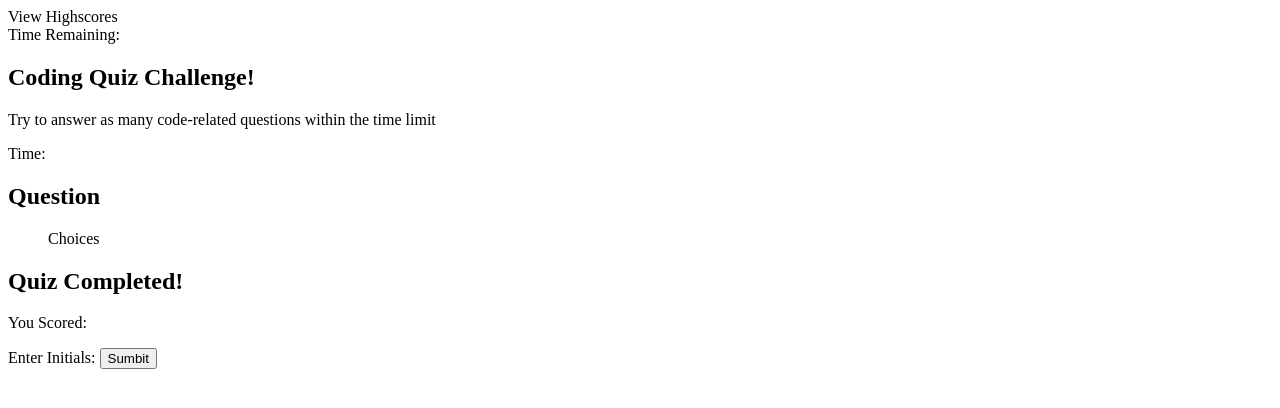
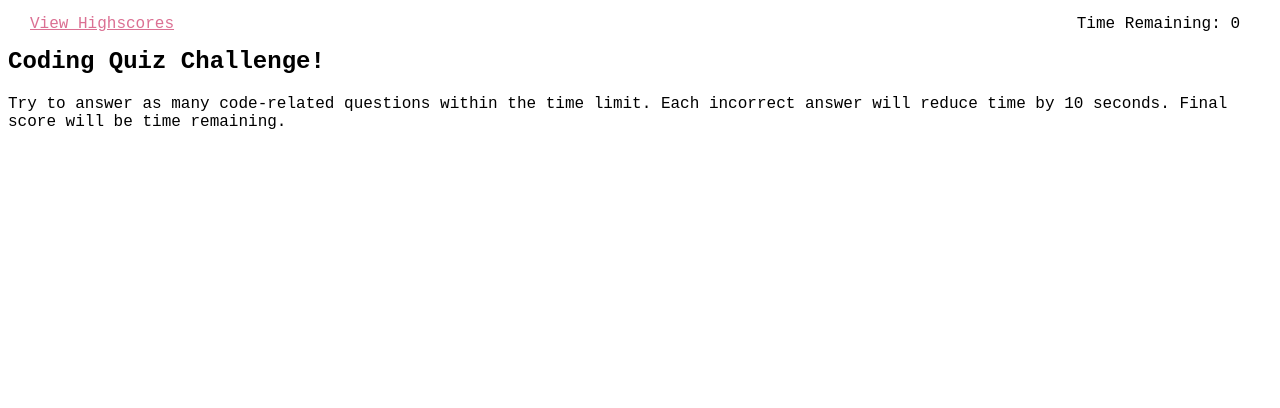
Before and after one commit to jessikea/coding-timed-quiz, a plain HTML site: page index.html in a window 1280 px wide. Drawn offline with Linux system fonts and the light colour scheme.

Commit message:
basic css and html editing

```diff
--- a/assets/style.css
+++ b/assets/style.css
@@ -0,0 +1,27 @@
+*{
+    box-sizing: border-box;
+}
+main{
+    display: flex;
+    flex-direction: column;
+    box-sizing: border-box;
+    padding: 20px 0px;
+}
+
+body{
+    font-family:'Courier New', Courier, monospace;
+}
+#highscore{
+    color:palevioletred;
+    position: absolute;
+    left:0;
+    top: 15px;
+    padding-left: 30px;
+}
+#timer{
+    position: absolute;
+    top:15px;
+    right: 0;
+    padding: 15px, 0px;
+    margin-right: 40px;
+}
--- a/index.html
+++ b/index.html
@@ -6,49 +6,24 @@
     <meta name="viewport" content="width=device-width, initial-scale=1.0">
     <title>Coding Quiz</title>
     <!-- CSS link -->
-    <link rel="stylesheet" href="/assets/style.css">
+    <link rel="stylesheet" href="assets/style.css">
+    <link rel="HTML" href="assets/highscore.html">
 </head>
 
 <body>
-<script src="/assets/script.js"></script>
-    <header>
-        <nav>
-        <!-- highscore section -->
-        <a> View Highscores</a>
-            <section> Time Remaining: </section>
-        </nav>
-    </header>
+<script src="assets/script.js"></script>
+        <!-- highscore section linked Highscore HTML-->
+        <a id ="highscore" href="assets/highscore.html"> View Highscores</a>
+            <div id="timer"> Time Remaining: 0</div>
 
 <main>
     <!-- Quiz section -->
-    <section id="start-quiz">
+    <section id="start-quiz" class="quiz">
         <h1> Coding Quiz Challenge! </h1>
-            <p class="card">Try to answer as many code-related questions within the time limit </p>
+            <p>Try to answer as many code-related questions within the time limit. Each incorrect answer will reduce time by 10 seconds. Final score will be time remaining.
+            </p>
     </section>
-    <section>
-        <p> Time:</p>
-        <h1> Question</h1>
-            <ul> Choices</ul>
-    </section>
-    <section>
-        <h1> Quiz Completed!</h1>
-            <p> You Scored: </p>
-            <label> Enter Initials: </label>
-            <button> Sumbit </button>
-        </section>
-
 </main>
-
-
-
-
-
-
-
-
-
-
-
 
 </body>
 </html>
```
Also changed, not shown: assets/highscore.html (added).
